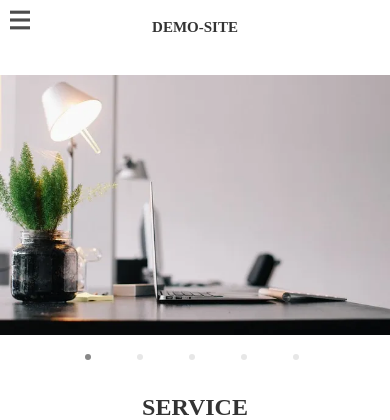
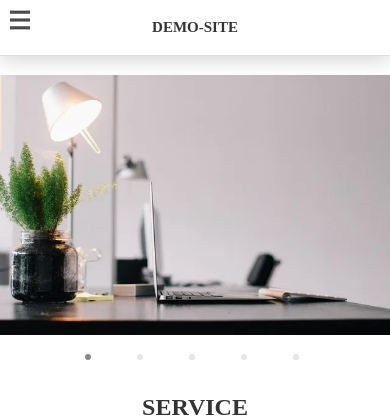
Before and after one commit to ma2mori/corporate_demo, a PHP site: page / in a window 390 px wide. Shown: the top 420 px of the page. Run offline with PHP 8.4, Linux system fonts and the light colour scheme.

Commit message:
fix:header style

```diff
--- a/css/index.css
+++ b/css/index.css
@@ -14,7 +14,7 @@ main {
 	position: sticky;
 	top: 0;
 	background: #fff;
-	border-bottom: 1px solid #ddd;
+	box-shadow: 0 5px 20px rgb(0 0 0 / 16%);
 }
 
 .menu-wrap ul {
@@ -224,6 +224,8 @@ footer {
 		background: #fff;
 		width: 100%;
 		z-index: 1;
+		border-bottom: 1px solid #ddd;
+		box-shadow: 0 5px 20px rgb(0 0 0 / 16%);
 	}
 
 	header h1 {
```
